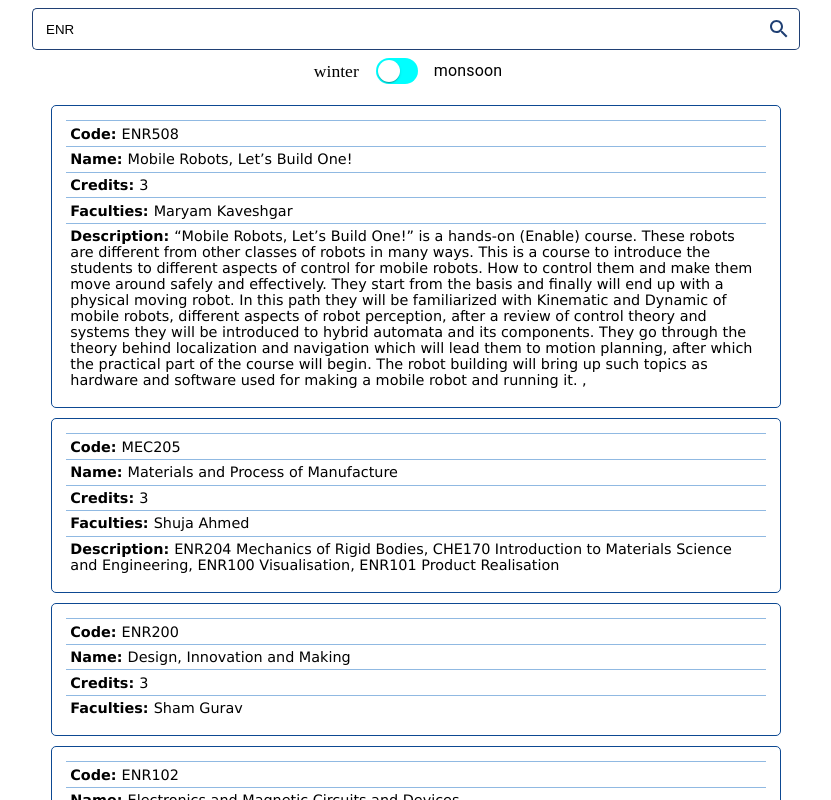
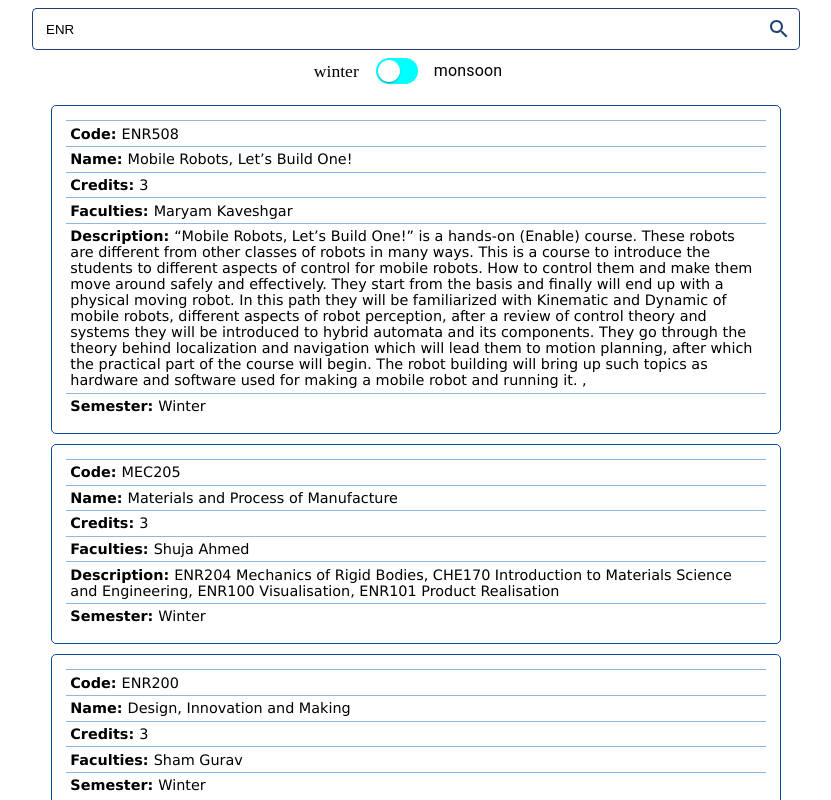
Before and after one commit to JeelRajodiya/AU-ClassCombinator, a React (Vite) app in the folder FrontEnd/: page / in a window 1280 px wide. Shown: the top 800 px of the page, without its empty margins (224-1055 px from the left). Built offline with nearby package versions, Linux system fonts and the light colour scheme.

Commit message:
switch works

```diff
--- a/FrontEnd/src/App.tsx
+++ b/FrontEnd/src/App.tsx
@@ -8,14 +8,13 @@ import "./styles/app.css";
 import CourseExplorer from "./components/CourseExplorer";
 import SemesterSwitch from "./components/SemesterSwitch";
 export default function App() {
-	const cd = new CourseDirectory(winter, monsoon);
-	console.log(cd.search("ok"));
+	const [cd, setCD] = React.useState(new CourseDirectory(winter, monsoon));
 	const [query, setQuery] = React.useState("ENR");
 
 	return (
 		<main>
 			<SearchBar query={query} setQuery={setQuery}></SearchBar>
-			<SemesterSwitch cd={cd} />
+			<SemesterSwitch cd={cd} setCD={setCD} />
 			<CourseExplorer query={query} cd={cd} />
 		</main>
 	);
--- a/FrontEnd/src/Course_Directory.ts
+++ b/FrontEnd/src/Course_Directory.ts
@@ -21,20 +21,24 @@ class CourseDirectory {
 	private winter: Course[];
 	private monsoon: Course[];
 	private activeSem: Course[];
+	public activeSemName: string;
 
 	constructor(winter: any, monsoon: any) {
 		this.winter = winter;
 		this.monsoon = monsoon;
 		this.activeSem = this.winter;
+		this.activeSemName = "Winter";
 	}
 	public getSemActive() {
 		return this.activeSem;
 	}
 	public changeActiveSemToWinter() {
 		this.activeSem = this.winter;
+		this.activeSemName = "Winter";
 	}
 	public changeActiveSemToMonsoon() {
 		this.activeSem = this.monsoon;
+		this.activeSemName = "Monsoon";
 	}
 	public getWinter() {
 		return this.winter;
--- a/FrontEnd/src/components/CourseItem.tsx
+++ b/FrontEnd/src/components/CourseItem.tsx
@@ -46,6 +46,12 @@ export default function CourseItem(props: { course: Course }) {
 					<span className="value">{props.course.Description}</span>
 				</div>
 			) : null}
+			<div className="field-wrapper">
+				<span className="key">
+					<strong>Semester: </strong>
+				</span>
+				<span className="value">{props.course.Semester}</span>
+			</div>
 		</div>
 	);
 }
--- a/FrontEnd/src/components/SemesterSwitch.tsx
+++ b/FrontEnd/src/components/SemesterSwitch.tsx
@@ -4,14 +4,30 @@ import { styled } from "@mui/material/styles";
 import FormControlLabel from "@mui/material/FormControlLabel";
 import Switch, { SwitchProps } from "@mui/material/Switch";
 import "./../styles/semesterSwitch.css";
-export default function SemesterSwitch(props: { cd: CourseDirectory }) {
+export default function SemesterSwitch(props: {
+	cd: CourseDirectory;
+	setCD: any;
+}) {
+	const [checked, setChecked] = React.useState(
+		props.cd.activeSemName === "Monsoon" ? true : false
+	);
 	return (
 		<div className="semester-switch">
 			<span style={{ paddingRight: 12, fontSize: "1.1em" }}>winter</span>
 
 			<FormControlLabel
 				label="monsoon"
-				checked={false}
+				onChange={() => {
+					if (props.cd.activeSemName === "Winter") {
+						props.cd.changeActiveSemToMonsoon();
+						setChecked(true);
+					} else {
+						setChecked(false);
+						props.cd.changeActiveSemToWinter();
+					}
+					props.setCD(props.cd);
+				}}
+				checked={checked}
 				control={<IOSSwitch sx={{ mx: 2 }} defaultChecked />}
 			/>
 		</div>
```
